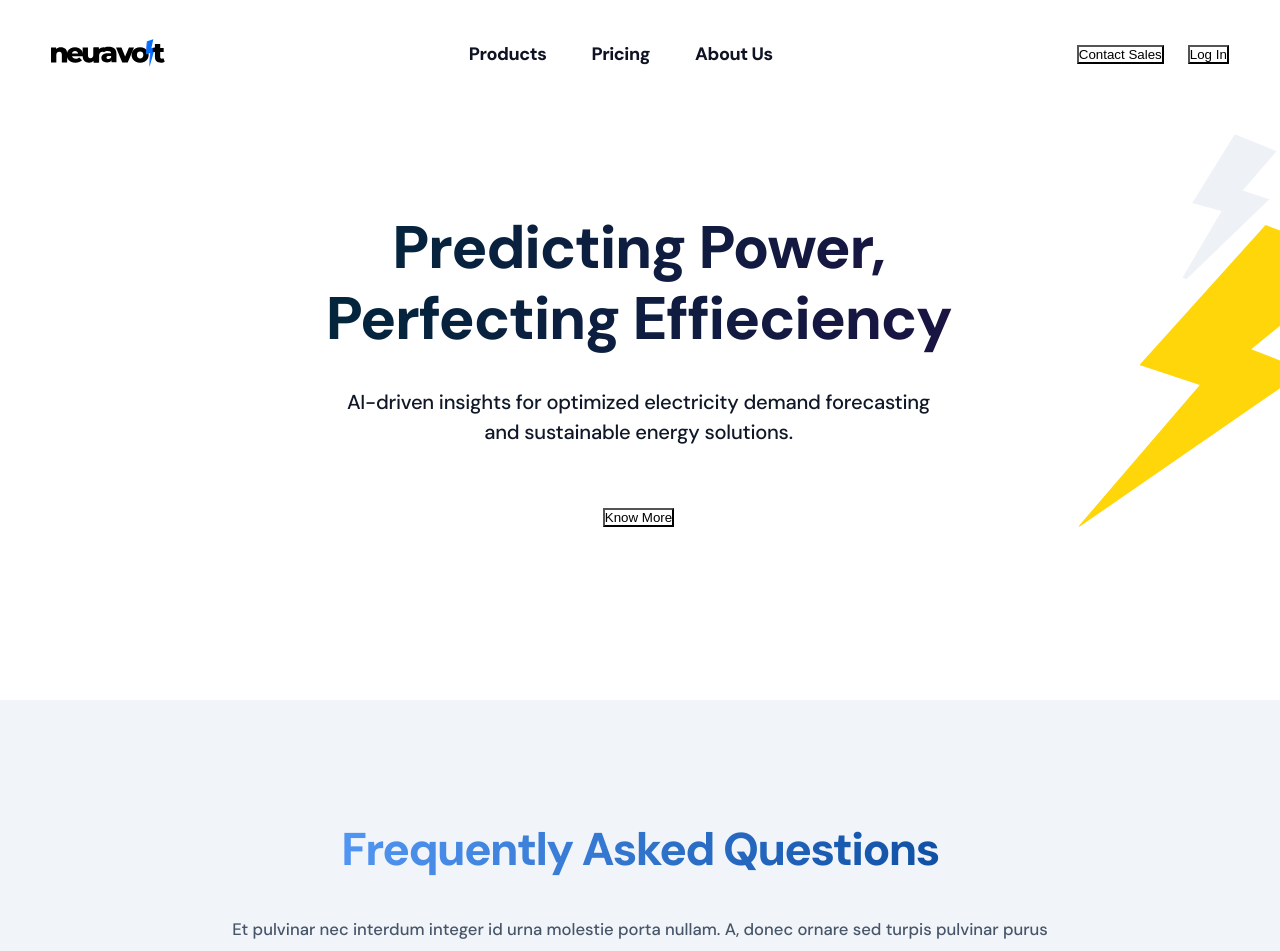
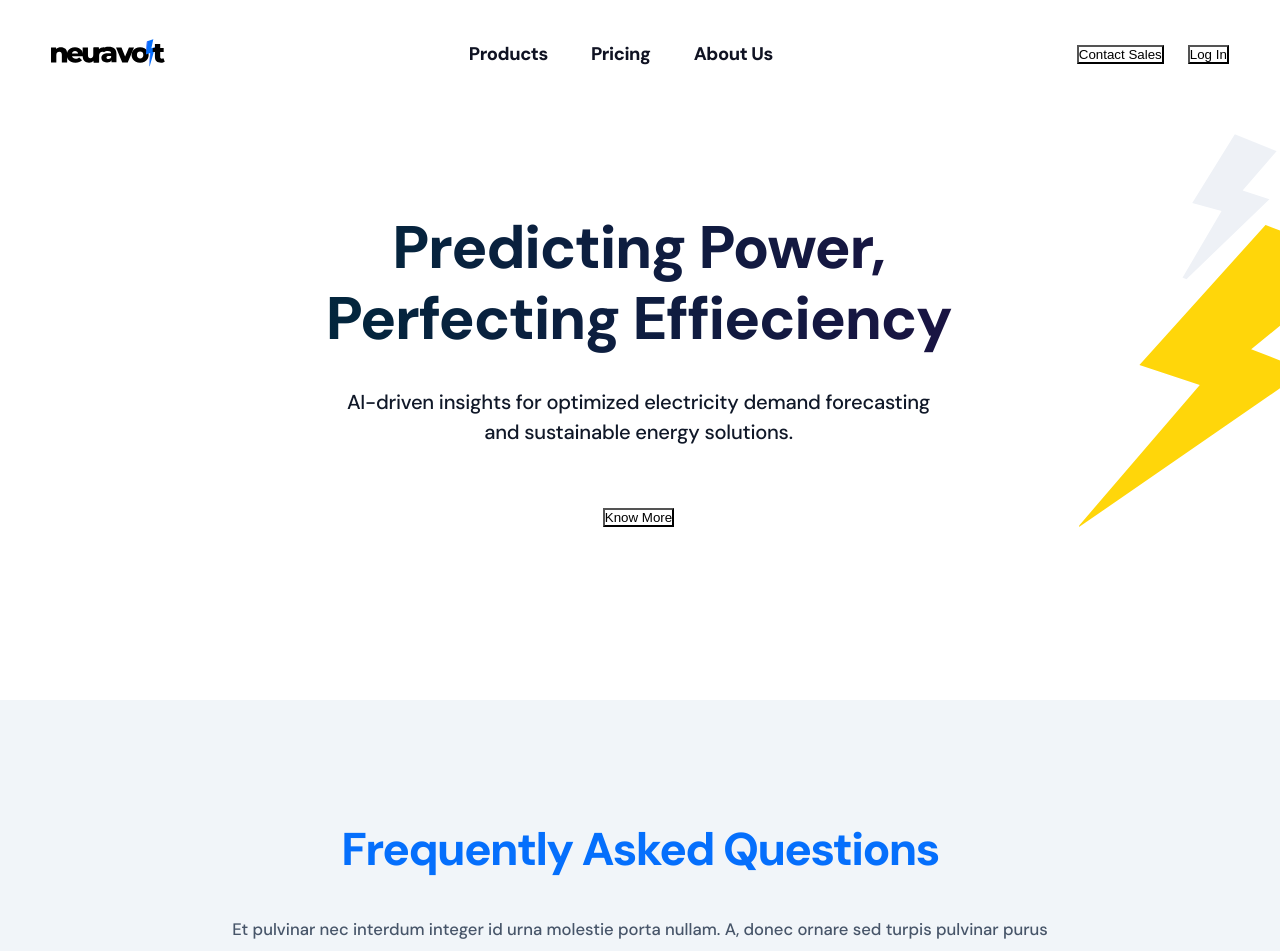
Before and after one commit to Arn-v/NeuraVolt-Frontend, a React (Create React App) app in the folder neuravolt-frontend/: page / in a window 1280 px wide. Shown: the top 951 px of the page. Built offline with nearby package versions, Linux system fonts and the light colour scheme.

Commit message:
changes in homepage

```diff
--- a/neuravolt-frontend/src/index.css
+++ b/neuravolt-frontend/src/index.css
@@ -48,12 +48,13 @@ body::-webkit-scrollbar {
 }
 
 .nav-container{
-    height:2.3rem ;
+    height:auto ;
     width: 92% ;
     display:flex ;
     justify-content: space-between;
     align-items: center;
     letter-spacing: -0.4px;
+
 }
 
 .nv-logo{
@@ -77,7 +78,7 @@ body::-webkit-scrollbar {
     height:1.8rem ;
     color: var(--Blue-gray-900, #101323);
     font-family: "DM Sans";
-    font-size: 1.125rem;
+    font-size: 1.145rem;
     font-style: normal;
     font-weight: 750;
     line-height: 1.75rem; /* 155.556% */
@@ -229,11 +230,11 @@ body::-webkit-scrollbar {
     font-weight: 800;
     letter-spacing: -0.1rem ;
 
-    opacity: var(--sds-size-stroke-border);
+    /* opacity: var(--sds-size-stroke-border);
     background: linear-gradient(90deg, #5CA2FF 0%, #5196F2 12.1%, #5196F2 14.1%, #468AE5 26.6%, #3B7FD9 38.1%, #2F72CA 51.6%, #2567BE 62.6%, #1B5CB3 73.1%, #1253A8 83.1%, #0B4A9F 91.6%, #034296 100%);
     background-clip: text;
     -webkit-background-clip: text;
-    -webkit-text-fill-color: transparent;
+    -webkit-text-fill-color: transparent; */
 }
 
 .faq-desc{
```
